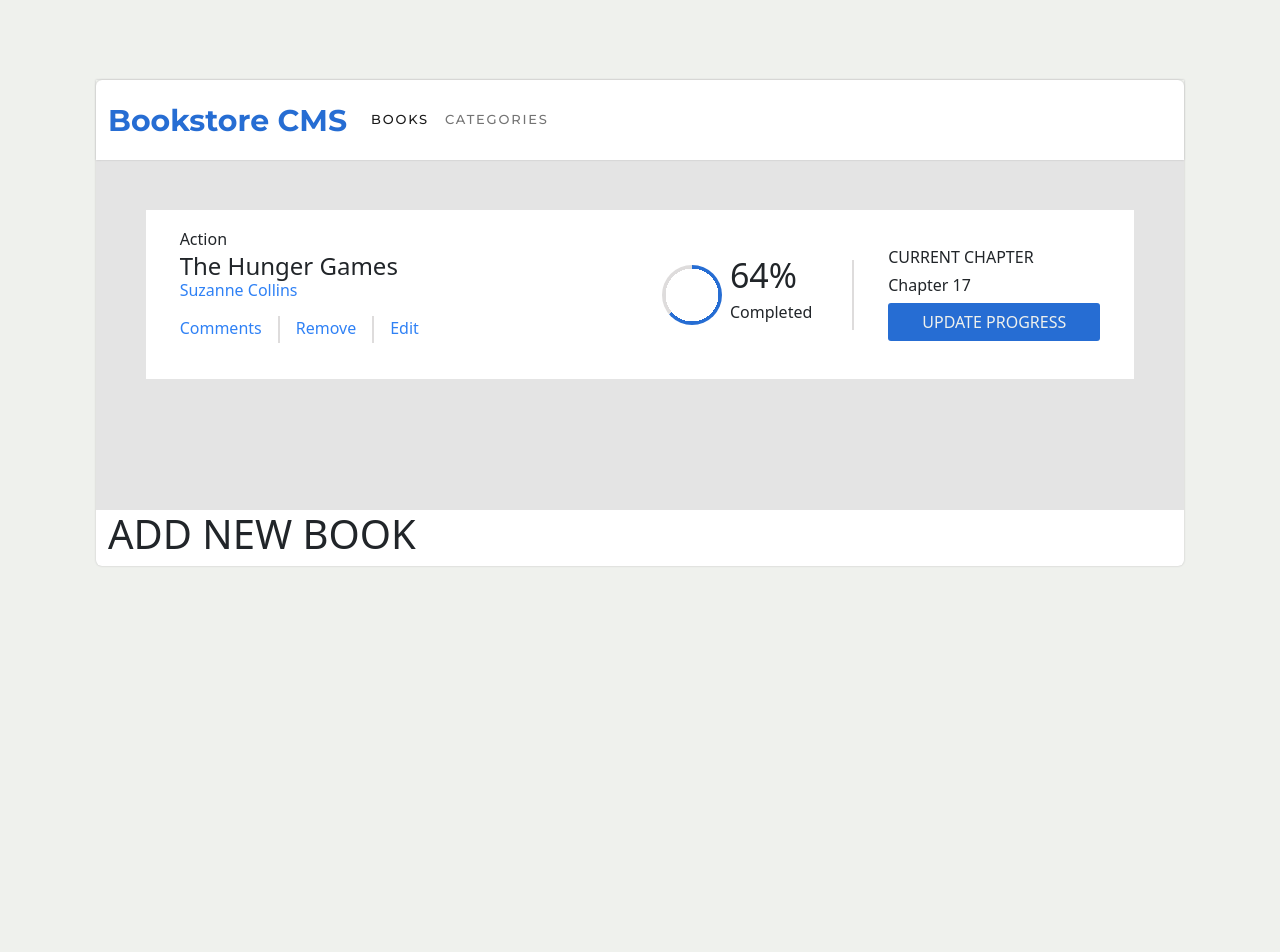
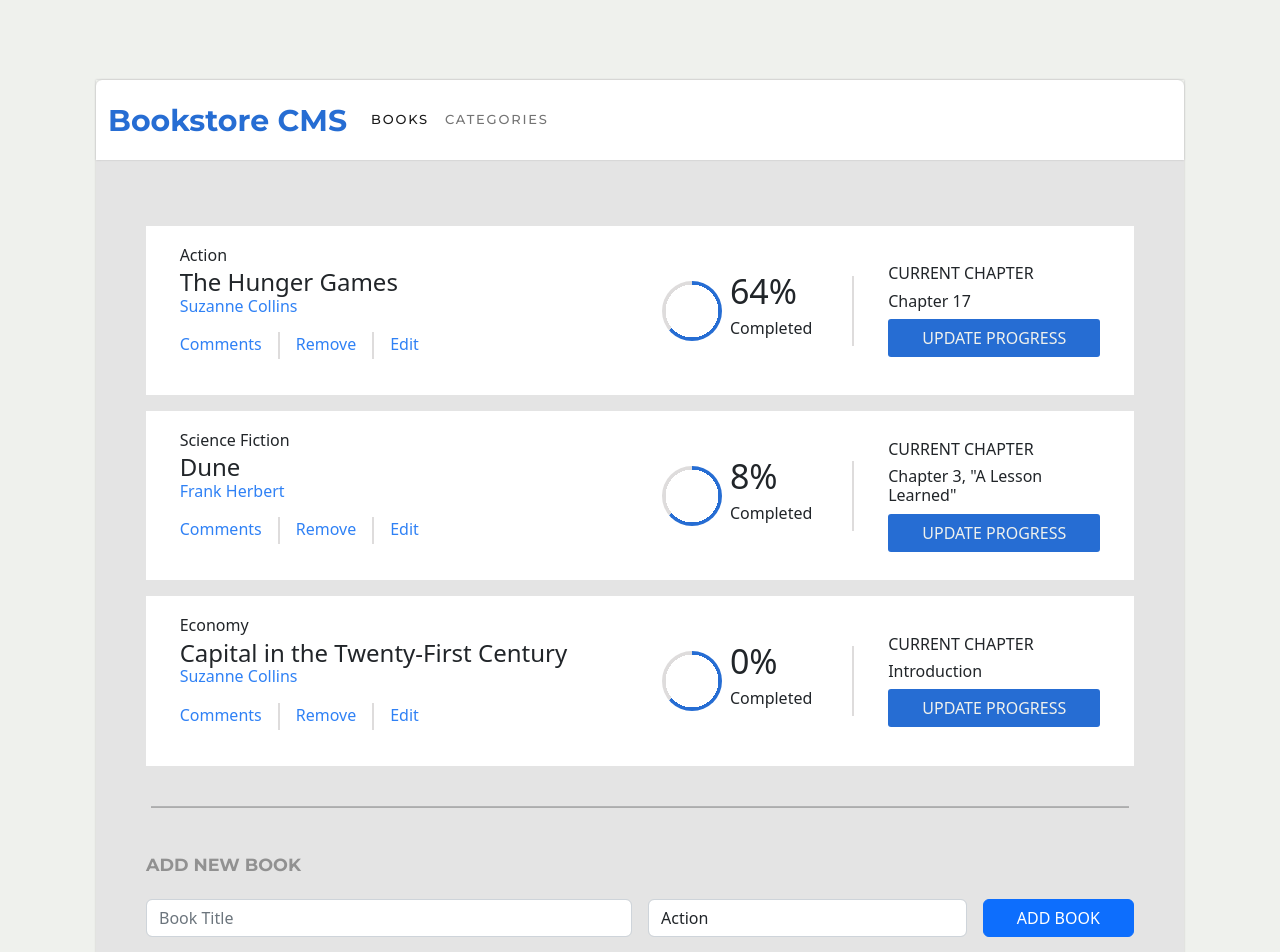
Before and after one commit to SamTush/bookstore, a React (Create React App) app: page / in a window 1280 px wide. Shown: the top 952 px of the page. Before the commit the page ends 800 px from the top, so only its background shows below. Built offline with nearby package versions, Linux system fonts and the light colour scheme.

Commit message:
Complete project setup

```diff
--- /dev/null
+++ b/src/components/addBook.jsx
@@ -0,0 +1,24 @@
+import './addBook.scss';
+
+const AddBook = () => (
+  <div className="add-book">
+    <h4>ADD NEW BOOK</h4>
+    <form className="row g-3 mt-2">
+      <div className="col-6">
+        <input type="text" className="form-control" id="inputPassword2" placeholder="Book Title" />
+      </div>
+      <div className="col-4">
+        <select className="form-control">
+          <option selected value="Action">Action</option>
+          <option value="mango">Science Fiction</option>
+          <option value="lime">Economy</option>
+        </select>
+      </div>
+      <div className="col-2">
+        <button type="submit" className="btn btn-primary mb-3">ADD BOOK</button>
+      </div>
+    </form>
+  </div>
+);
+
+export default AddBook;
--- /dev/null
+++ b/src/components/addBook.scss
@@ -0,0 +1,22 @@
+@import url('https://fonts.googleapis.com/css2?family=Montserrat:wght@200;300;600;700&display=swap');
+
+$primary-color: #266dd3;
+$secondary-color: #0a0b09;
+$tetiary-color: #eff1ed;
+$tetiary-mid: #919191;
+$tetiary-variant: #fff;
+
+.add-book {
+  h4 {
+    font-family: 'Montserrat', sans-serif;
+    font-weight: 700;
+    font-size: 1.1rem;
+    color: $tetiary-mid;
+  }
+
+  form {
+    .btn {
+      width: 100%;
+    }
+  }
+}
--- a/src/components/booklist.jsx
+++ b/src/components/booklist.jsx
@@ -1,13 +1,38 @@
 import './booklist.scss';
+
+const booksList = [
+  {
+    category: 'Action',
+    Title: 'The Hunger Games',
+    Author: 'Suzanne Collins',
+    percentage: 64,
+    Chapter: 'Chapter 17',
+  },
+  {
+    category: 'Science Fiction',
+    Title: 'Dune',
+    Author: 'Frank Herbert',
+    percentage: 8,
+    Chapter: 'Chapter 3, "A Lesson Learned"',
+  },
+  {
+    category: 'Economy',
+    Title: 'Capital in the Twenty-First Century',
+    Author: 'Suzanne Collins',
+    percentage: 0,
+    Chapter: 'Introduction',
+  },
+];
 
 const BookList = () => (
   <>
-    <div className="container booklist">
+    {booksList.map((book) => (
+      <div key={book.Title} className="container booklist mt-3">
         <div className="row width">
           <div className="col col-6">
-          <h6>Action</h6>
-          <h4 className="top">The Hunger Games</h4>
-          <h6 className="top-second">Suzanne Collins</h6>
+            <h6>{book.category}</h6>
+            <h4 className="top">{book.Title}</h4>
+            <h6 className="top-second">{book.Author}</h6>
             <ul className="mt-3">
               <li>Comments&emsp;</li>
               <div className="vertical" />
@@ -18,21 +43,30 @@ const BookList = () => (
           </div>
           <div className="col col-3 progress-div">
             <div className="progress-bar">
-            <progress className="progress" value="75" min="0" max="100">64%</progress>
+              <progress className="progress" value={book.percentage} min="0" max="100">
+                {book.percentage}
+                %
+              </progress>
             </div>
             <div>
-            <p className="percent ms-2">64%</p>
+              <p className="percent ms-2">
+                {book.percentage}
+                %
+              </p>
               <p className="top-complete ms-2">Completed</p>
             </div>
             <div className="vertical-two" />
           </div>
           <div className="col col-3 button-div">
             <h6>CURRENT CHAPTER</h6>
-          <h6>Chapter 17</h6>
-          <button className="btn" type="button">UPDATE PROGRESS</button>
+            <h6>{book.Chapter}</h6>
+            <button className="btn" type="button" onClick={() => alert('Button Clicked')}>
+              UPDATE PROGRESS
+            </button>
           </div>
         </div>
       </div>
+    ))}
   </>
 );
 
--- a/src/components/books.jsx
+++ b/src/components/books.jsx
@@ -1,15 +1,19 @@
 import './books.scss';
 import BookList from './booklist';
+import AddBook from './addBook';
 
 const Books = () => (
   <>
     <div className="container">
       <div className="row">
-        <div className="col col-12 book-details">
+        <div className="col col-12 book-details pb-4">
           <BookList />
         </div>
+        <div className="col col-12 line-div">
+          <hr className="hr" />
+        </div>
         <div className="col col-12 add-books">
-          <h1>ADD NEW BOOK</h1>
+          <AddBook />
         </div>
       </div>
     </div>
--- a/src/components/books.scss
+++ b/src/components/books.scss
@@ -10,4 +10,21 @@ $tetiary-variant: #fff;
     background-color: $tetiary-color;
     padding: 50px 50px 0 50px;
   }
+
+  .line-div {
+    background-color: $tetiary-color;
+  }
+
+  .hr {
+    background-color: $secondary-color;
+    height: 2px;
+    width: 92%;
+    margin-left: auto;
+    margin-right: auto;
+  }
+
+  .add-books {
+    background-color: $tetiary-color;
+    padding: 30px 50px;
+  }
 }
--- a/src/components/categories.jsx
+++ b/src/components/categories.jsx
@@ -1,6 +1,8 @@
+import './categories.scss';
+
 const Categories = () => (
   <>
-    <h1>Under construction⚠️</h1>
+    <button type="submit" className="btn mt-5 mb-5 btn-primary ms-5">Check status</button>
   </>
 );
 
--- /dev/null
+++ b/src/components/categories.scss
@@ -0,0 +1,11 @@
+$primary-color: #266dd3;
+$primary-light: #2f81f5;
+$secondary-color: #0a0b09;
+$tetiary-color: #eff1ed;
+$tetiary-mid: #dedcdc;
+$tetiary-variant: #fff;
+
+.btn {
+  background-color: $primary-color;
+  color: $tetiary-variant;
+}
```
Lines whose indentation alone changed are shown as unchanged.
